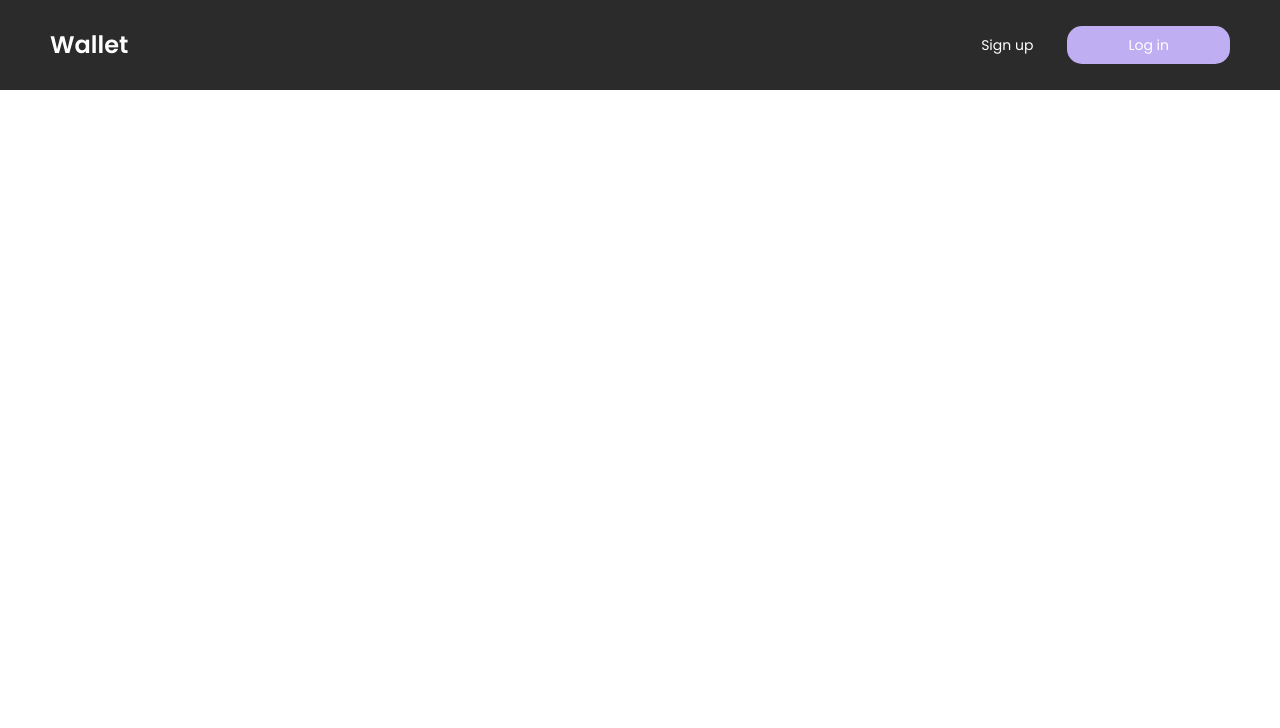
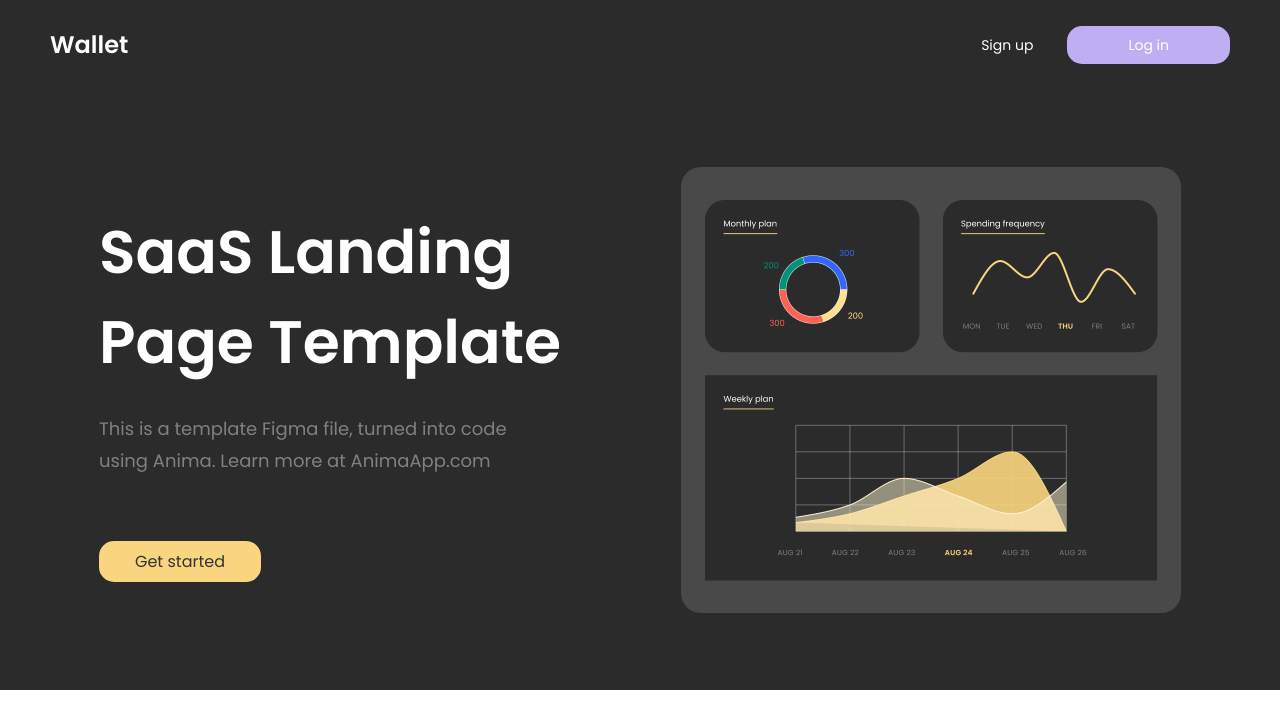
Before and after one commit to dilmurodWork/Landing-page, a plain HTML site: page index.html in a window 1280 px wide. Drawn offline with Linux system fonts and the light colour scheme.

Commit message:
Header add

```diff
--- a/index.html
+++ b/index.html
@@ -20,6 +20,16 @@
             </div>
         </div>
 
+        <div class="header">
+            <div class="group">
+                <div class="info">
+                    <h1>SaaS Landing Page Template</h1>
+                    <p>This is a template Figma file, turned into code using Anima. Learn more at AnimaApp.com</p>
+                    <a href="#">Get started  </a>
+                </div>
+                <img src="images/Infograph.png" alt="">
+            </div>
+        </div>
 
     </div>
 </body>
--- a/style.scss
+++ b/style.scss
@@ -42,3 +42,55 @@ $bgc: #2b2b2b;
         background: #BFAFF2;
     }
 }
+
+.header{
+    display: flex;
+    padding: 77px 100px;
+    justify-content: center;
+    align-items: center;
+    box-sizing: border-box;
+    .group{
+        display: flex;
+        align-items: center;
+        justify-content: space-between;
+        .info{
+            color: #fff;
+            font-family: Poppins;
+            h1{
+                font-size: 60px;
+                font-style: normal;
+                font-weight: 600;
+                line-height: 90px;
+                width: 465px;
+                height: 166px;
+            }
+            p{
+                margin: 40px 0px 72px ;
+                width: 461px;
+                font-size: 18px;
+                font-style: normal;
+                font-weight: 400;
+                line-height: 32px;
+                opacity: 0.4;
+            }
+            a{
+                width: 175px;
+                height: 50px;
+                flex-shrink: 0;
+                border-radius: 15px;
+                background: #F8D57E;
+                padding: 9px 36px;
+                text-decoration: none;
+                color:#333;
+            }
+        }
+    }
+    img{
+        width: 500px;
+        height: 446px;
+        flex-shrink: 0;
+        background-color: rgba(211, 211, 211, 0.171);
+        border-radius: 20px;
+        margin-left: 117px;
+    }
+}
```
Also changed, not shown: style.css, 1 other file.
